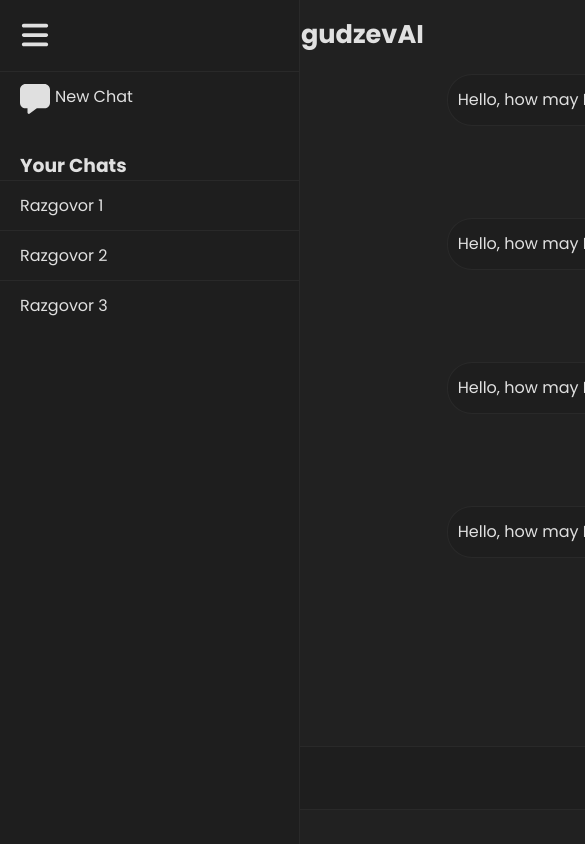
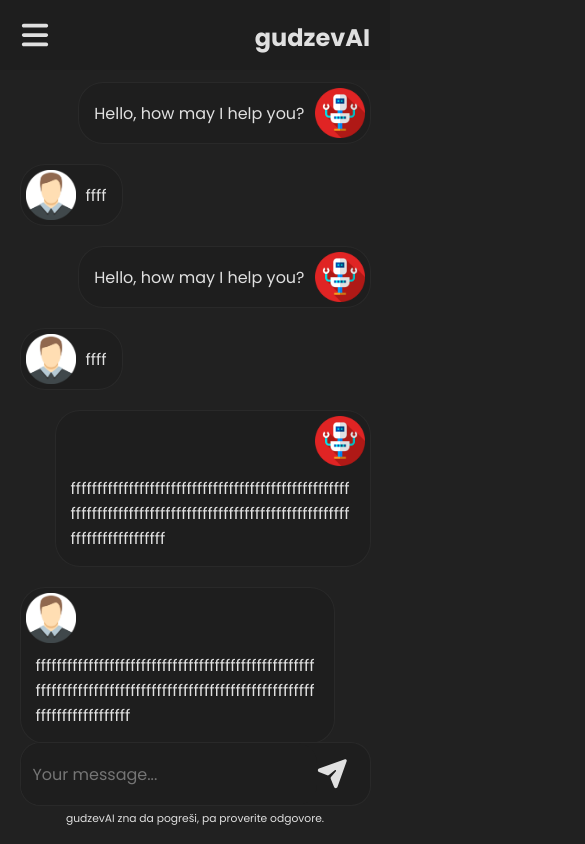
Before and after one commit to gudzev/gudzevAI, a React (Vite) app: page / in a window 390 px wide. Shown: the top 844 px of the page, 585 px wide, since content can reach past the window. Built offline with nearby package versions, Linux system fonts and the light colour scheme.

Commit message:
Finished UI for mobile

```diff
--- a/src/App.jsx
+++ b/src/App.jsx
@@ -10,7 +10,7 @@ import { NotFoundPage } from './pages/NotFoundPage.jsx';
 
 function App()
 {
-    const [isOpen, setIsOpen] = useState(true);
+    const [isOpen, setIsOpen] = useState(false);
     // isOpen is managing sidebar, as well as the scaling of chat window
 
   return (
--- a/src/components/chatwindow/ChatWindow.css
+++ b/src/components/chatwindow/ChatWindow.css
@@ -89,6 +89,16 @@ main
     border: 1px solid var(--overlay);
     margin-top: 20px;
     max-width: 80%;
+    padding: 5px 5px;
+    word-break: break-all;
+}
+
+.chat-content h6
+{
+    text-align: center;
+    margin-top: 5px;
+    color: var(--text-primary);
+    font-weight: 400;
 }
 
 .message-robot
@@ -126,3 +136,59 @@ main
     -ms-overflow-style: none;
     scrollbar-width: none;
 }
+
+@media only screen and (max-width: 768px)
+{
+    main
+    {
+        position: relative;
+        display: flex;
+        justify-content: center;
+        align-items: center;
+        flex-direction: column;
+        padding-top: 5vh;
+        padding-bottom: 2vh;
+        margin-left: 0px;
+        min-height: 100vh;
+    }
+
+    .reduce-margin
+    {
+        margin-left: 0px;
+    }
+
+    .chat-content
+    {
+        width: 90%;
+        height: 80vh;
+        display: flex;
+        flex-direction: column;
+        justify-content: space-evenly;
+        flex-grow: 1;
+    }
+
+    .text-input
+    {
+        display: block;
+        background-color: var(--surface);
+        width: 85%;
+    }
+
+    .message
+    {
+        min-width: 100px;
+        margin-top: 20px;
+        max-width: 90%;
+        padding: 5px 5px;
+    }
+
+    .main-heading
+    {
+        display: none;
+    }
+
+    .main-heading h1
+    {
+        font-size: 1.4rem;
+    }
+}
--- a/src/components/chatwindow/ChatWindow.jsx
+++ b/src/components/chatwindow/ChatWindow.jsx
@@ -25,9 +25,9 @@ export function ChatWindow({isOpen})
                     <ChatMessage text="ffff" sender="human" />
                     <ChatMessage text="Hello, how may I help you?" sender="robot" />
                     <ChatMessage text="ffff" sender="human" />
-                    <ChatMessage text="Hello, how may I help you?" sender="robot" />
-                    <ChatMessage text="ffff" sender="human" />
-                    <ChatMessage text="Hello, how may I help you?" sender="robot" />
+                    <ChatMessage text="ffffffffffffffffffffffffffffffffffffffffffffffffffffffffffffffffffffffffffffffffffffffffffffffffffffffffffffffffffffffffffff" sender="robot" />
+                    <ChatMessage text="ffffffffffffffffffffffffffffffffffffffffffffffffffffffffffffffffffffffffffffffffffffffffffffffffffffffffffffffffffffffffffff" sender="human" />
+                    <ChatMessage text="Hello, how may I help you?Hello, how may I help you?Hello, how may I help you?Hello, how may I help you?Hello, how may I help you?Hello, how may I help you?Hello, how may I help you?Hello, how may I help you?Hello, how may I help you?Hello, how may I help you?Hello, how may I help you?Hello, how may I help you?Hello, how may I help you?Hello, how may I help you?Hello, how may I help you?Hello, how may I help you?" sender="robot" />
                 </div>
 
 
@@ -38,6 +38,8 @@ export function ChatWindow({isOpen})
                         <FontAwesomeIcon icon={faPaperPlane} size="xl" className="fa-icon-header" onClick={sendMessage}/>
                     </div>
                 </div>
+
+                <h6>gudzevAI zna da pogreši, pa proverite odgovore.</h6>
             </div>
         </main>
     )
--- a/src/components/header/Header.css
+++ b/src/components/header/Header.css
@@ -16,6 +16,19 @@ header
 {
     width: 100%;
     padding: 20px 20px;
+    height: 70px;
+}
+
+.new-message-row
+{
+    display: block;
+    height: 70px;
+    border-bottom: 1px solid var(--overlay);
+}
+
+.new-message-row li
+{
+    height: 100%;
 }
 
 .fa-icon-header
@@ -47,6 +60,18 @@ header nav ul li a
     cursor: pointer;
     overflow: hidden;
     white-space: nowrap;
+}
+
+.option-text
+{
+    visibility: hidden;
+    opacity: 0;
+    pointer-events: none;
+}
+
+.mobile-heading-nav
+{
+    display: none;
 }
 
 .chat-list
@@ -101,3 +126,61 @@ header.closed .option-text
 {
     visibility: hidden;
 }
+
+@media only screen and (max-width: 768px)
+{
+    header
+    {
+        position: fixed;
+        left: 0;
+        top: -100%;
+        right: 0;
+        bottom: 0;
+        height: 100vh;
+        border-right: none;
+        background-color: var(--surface);
+        width: 100vw;
+        min-width: 0;
+        max-width: 100vw;
+    }
+
+    .mobile-heading-nav
+    {
+        display: block;
+        color: var(--text-primary);
+    }
+
+    .menu-row
+    {
+        position: fixed;
+        left: 0;
+        top: 0;
+        width: 100vw;
+        display: flex;
+        justify-content: space-between;
+        background-color: var(--surface);
+    }
+
+    header nav
+    {
+        width: 100vw;
+        height: 100vh;
+        background-color: var(--surface);
+        z-index: 10000;
+        padding-top: 70px;
+    }
+
+    header.open
+    {
+        width: 0;
+        height: 0;
+        top: 0;
+    }
+
+    header.closed
+    {
+        width: 100vw;
+        min-width: 0;
+        height: 100%;
+    }
+}
--- a/src/components/header/Header.jsx
+++ b/src/components/header/Header.jsx
@@ -10,23 +10,33 @@ export function Header({isOpen, setIsOpen})
         setIsOpen(prev => !prev);
     }
 
+    const closeMenu = () =>
+    {
+        // Sidebar shouldn't be closed on desktop after click
+        if(window.innerWidth <= 768)
+        {
+            setIsOpen(false);
+        }
+    }
+
     return (
-        <header className={isOpen ? "header open" : "header closed"}>
+        <header className={isOpen ? "open" : "closed"}>
             <nav>
 
                 <div className="menu-row">
                     <FontAwesomeIcon icon={faBars} size="xl" className="fa-icon-header" onClick={toggleIsOpen}/>
+                    <h2 className="mobile-heading-nav">gudzevAI</h2>
                 </div>
 
-                <ul>
-                    <li><a><FontAwesomeIcon icon={faMessage} size="xl" className="fa-icon-header" /><span className="option-text">New Chat</span></a></li>
+                <ul className="new-message-row">
+                    <li><a onClick={closeMenu}><FontAwesomeIcon icon={faMessage} size="xl" className="fa-icon-header" /><span className={`option-text display-chats-${isOpen}`}>New Chat</span></a></li>
                 </ul>
 
                 <ul className={`chat-list display-chats-${isOpen}`}>
                     <h3>Your Chats</h3>
-                    <li><a>Razgovor 1</a></li>
-                    <li><a>Razgovor 2</a></li>
-                    <li><a>Razgovor 3</a></li>
+                    <li><a onClick={closeMenu}>Razgovor 1</a></li>
+                    <li><a onClick={closeMenu}>Razgovor 2</a></li>
+                    <li><a onClick={closeMenu}>Razgovor 3</a></li>
                 </ul>
             </nav>
         </header>
```
Also changed, not shown: src/Layout.jsx (deleted).
